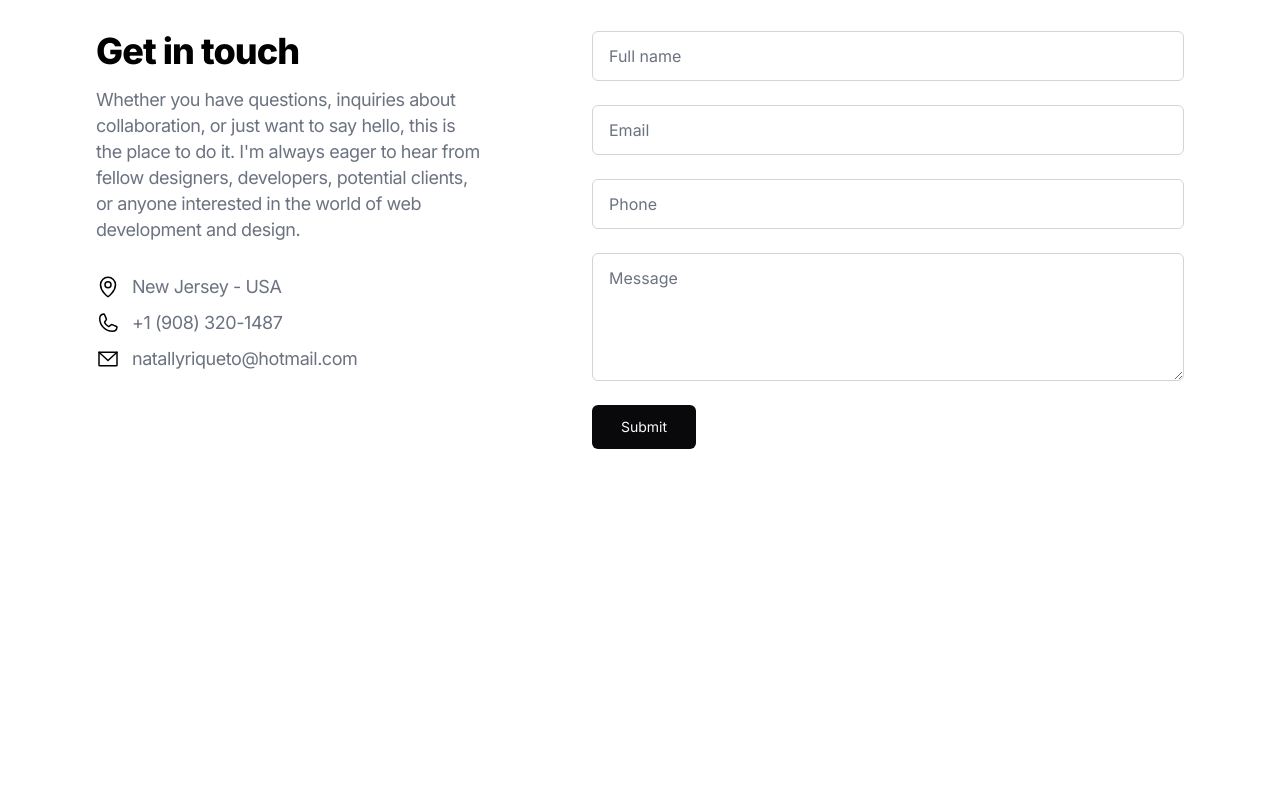
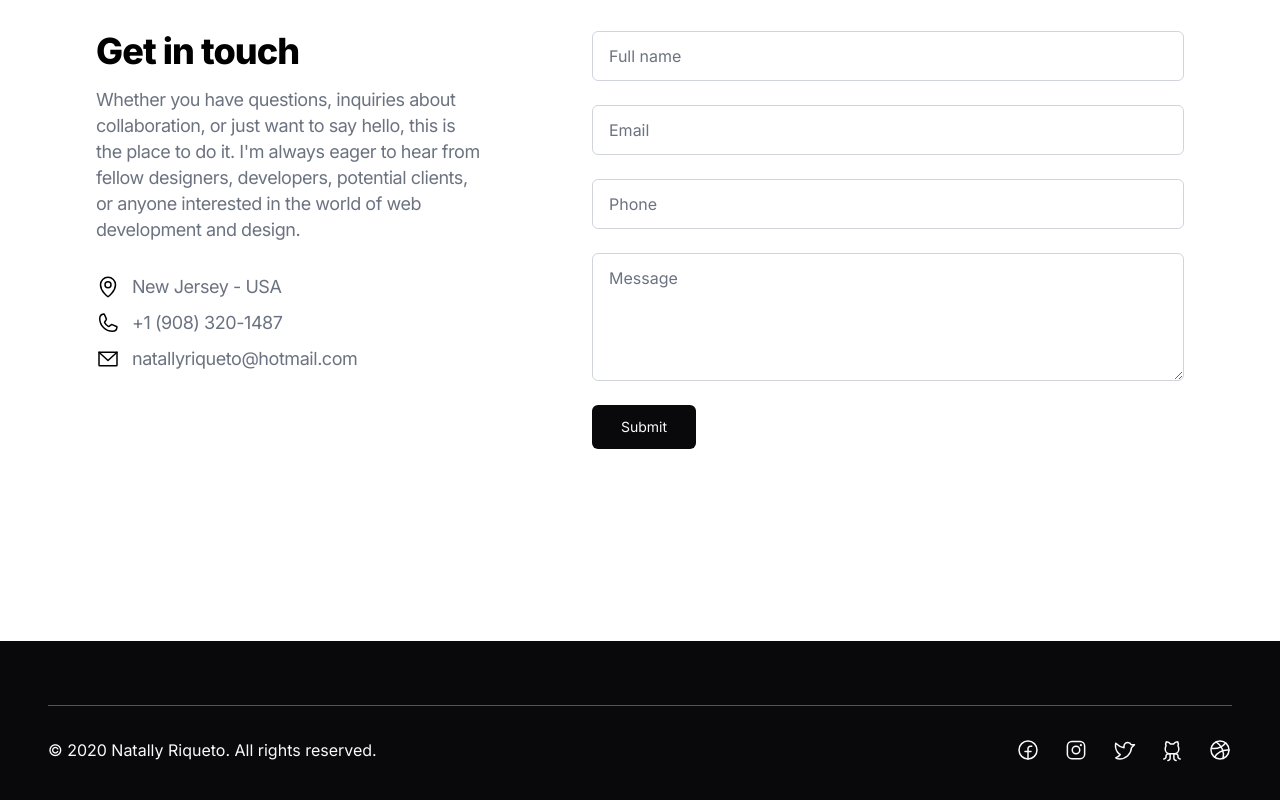
Before and after one commit to natallyriqueto/portfolio, a React (Vite) app: page / in a window 1280 px wide. Shown: the part 2746-3546 px from the top of the page. Before the commit the page ends 3387 px from the top, so only its background shows below. Built offline with nearby package versions, Linux system fonts and the light colour scheme; the HTML template or start-up script is replaced by a standard one.

Commit message:
create footer component

```diff
--- a/src/App.tsx
+++ b/src/App.tsx
@@ -1,14 +1,16 @@
 import { Home } from "./pages/Home"
 import './index.css'
 import { Header } from "./components/Header"
+import { Footer } from "./components/Footer"
 
 function App() {
 
   return (
-    <div>
+    <>
       <Header />
       <Home />
-    </div>
+      <Footer />
+    </>
   )
 }
 
--- /dev/null
+++ b/src/components/Footer/index.tsx
@@ -0,0 +1,27 @@
+import {
+    DribbbleLogo,
+    FacebookLogo,
+    GithubLogo,
+    InstagramLogo,
+    TwitterLogo
+} from "phosphor-react";
+
+export function Footer() {
+    return (
+        <footer className="bg-zinc-950 text-zinc-50 ">
+            <div className="max-w-maxW mx-auto py-16 px-12 flex flex-col gap-8">
+                <div className="border-b border-gray-600 w-full"></div>
+                <div className="flex flex-col items-center gap-6 laptop:flex-row laptop:justify-between">
+                    <p>© 2020 Natally Riqueto. All rights reserved.</p>
+                    <div className="flex gap-6 items-center">
+                        <FacebookLogo size={24} />
+                        <InstagramLogo size={24} />
+                        <TwitterLogo size={24} />
+                        <GithubLogo size={24} />
+                        <DribbbleLogo size={24} />
+                    </div>
+                </div>
+            </div>
+        </footer>
+    )
+}
```
